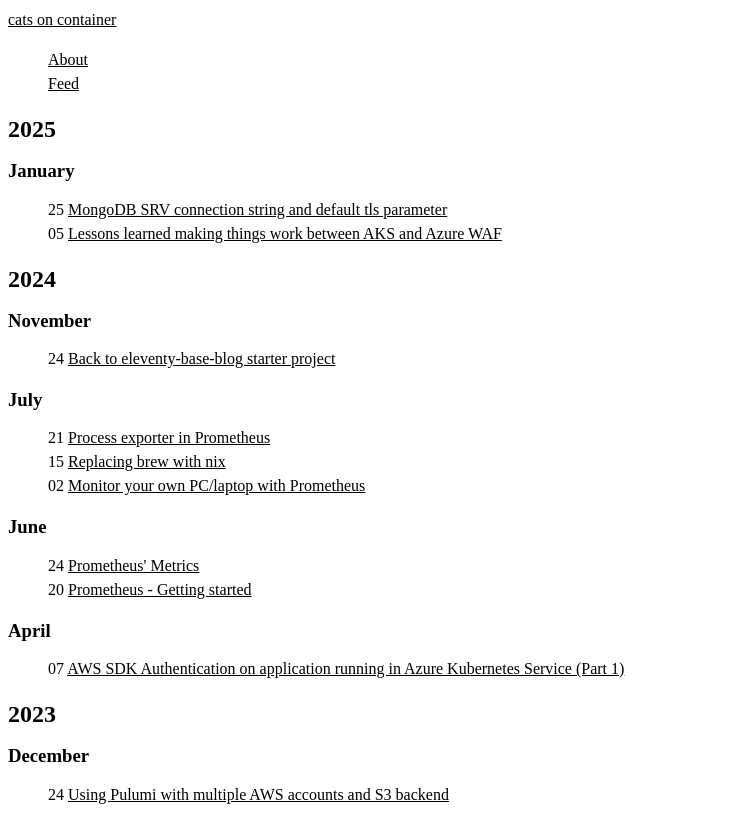
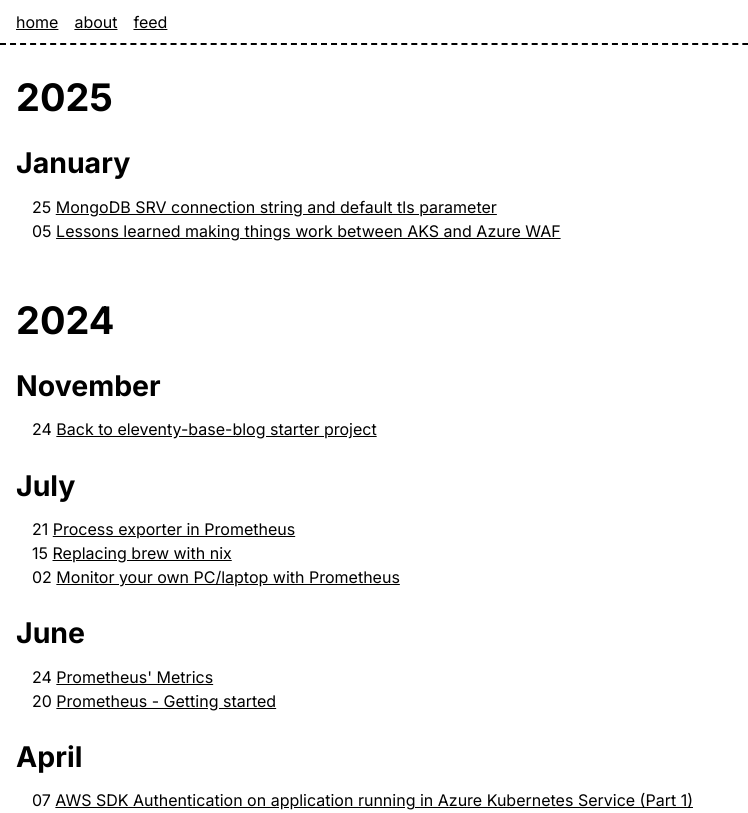
Before and after one commit to rizaldim/catsoncontainer.com, an Eleventy site: page content/index.html in a window 1280 px wide. Shown: the top 813 px of the page, without its empty margins (0-748 px from the left). Built offline with nearby package versions, Linux system fonts and the light colour scheme; Eleventy itself is replaced by a stand-in of ours; files that its build step writes are made by us from their sources.

Commit message:
Simplify styling

```diff
--- a/content/_includes/layout.njk
+++ b/content/_includes/layout.njk
@@ -7,6 +7,10 @@
   <meta name="description" content="Blog about devops, working in tech, movies, sports, etc">
 
   <title>Cats on container</title>
+
+  <link rel="preconnect" href="https://fonts.googleapis.com">
+  <link rel="preconnect" href="https://fonts.gstatic.com" crossorigin>
+  <link href="https://fonts.googleapis.com/css2?family=Inter:ital,opsz,wght@0,14..32,100..900;1,14..32,100..900&display=swap" rel="stylesheet">
 
   <link rel="stylesheet" href="/style/reset.css">
   <link rel="stylesheet" href="/style/style.css">
@@ -18,11 +22,11 @@
 <body>
 
 <header>
-  <div class="site-title"><a href="/">cats on container</a></div>
   <nav>
     <ul role="list">
-      <li><a href="/about/">About</a></li>
-      <li><a href="/feed/feed.xml">Feed</a></li>
+      <li><a href="/">home</a></li>
+      <li><a href="/about/">about</a></li>
+      <li><a href="/feed/feed.xml">feed</a></li>
     </ul>
   </nav>
 </header>
--- a/style/style.css
+++ b/style/style.css
@@ -1,3 +1,64 @@
 :root {
   --system-ui: system-ui, "Segoe UI", Roboto, Helvetica, Arial, sans-serif, "Apple Color Emoji", "Segoe UI Emoji", "Segoe UI Symbol";
+
+  --size-300: clamp(0.7rem, 0.66rem + 0.2vw, 0.8rem);
+  --size-400: clamp(0.88rem, 0.83rem + 0.24vw, 1rem);
+  --size-500: clamp(1.09rem, 1rem + 0.47vw, 1.33rem);
+  --size-600: clamp(1.37rem, 1.21rem + 0.8vw, 1.78rem);
+  --size-700: clamp(1.71rem, 1.45rem + 1.29vw, 2.37rem);
+  --size-800: clamp(2.14rem, 1.74rem + 1.99vw, 3.16rem);
+  --size-900: clamp(2.67rem, 2.07rem + 3vw, 4.21rem);
+  --size-1000: clamp(3.34rem, 2.45rem + 4.43vw, 5.61rem);
 }
+
+body {
+  font-family: "Inter", sans-serif;
+  margin: 0;
+  font-size: var(--size-400);
+}
+
+header {
+  border-bottom: 2px dashed black;
+  padding: .6em 1em;
+}
+
+h2 {
+  font-size: var(--size-700);
+}
+
+h3 {
+  font-size: var(--size-600);
+}
+
+header ul {
+  margin: 0;
+  padding: 0;
+  display: flex;
+  column-gap: 1em;
+}
+
+main {
+  padding: 1em;
+  margin-top: 1em;
+  margin-bottom: 1em;
+}
+
+main.index {
+
+  h2:first-child {
+    margin-top: 0;
+  }
+
+  h2:not(first-child) {
+    margin-top: 1.5em;
+  }
+
+  ol.posts {
+    padding-left: 1em;
+  }
+}
+
+footer {
+  padding: 1em;
+  border-top: 2px dashed black;
+}
```
